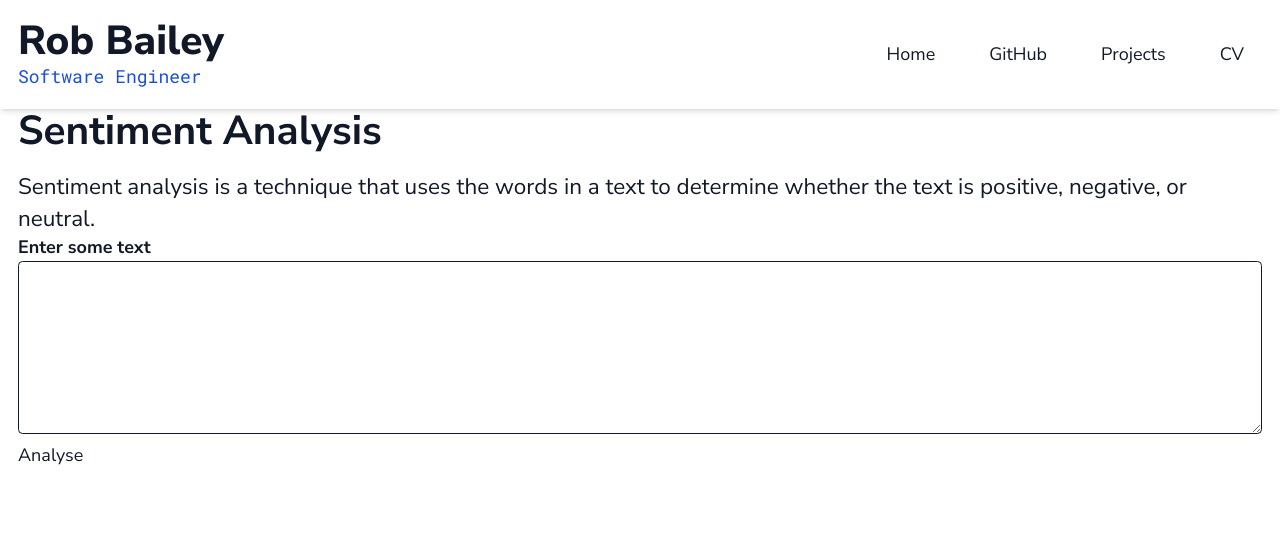
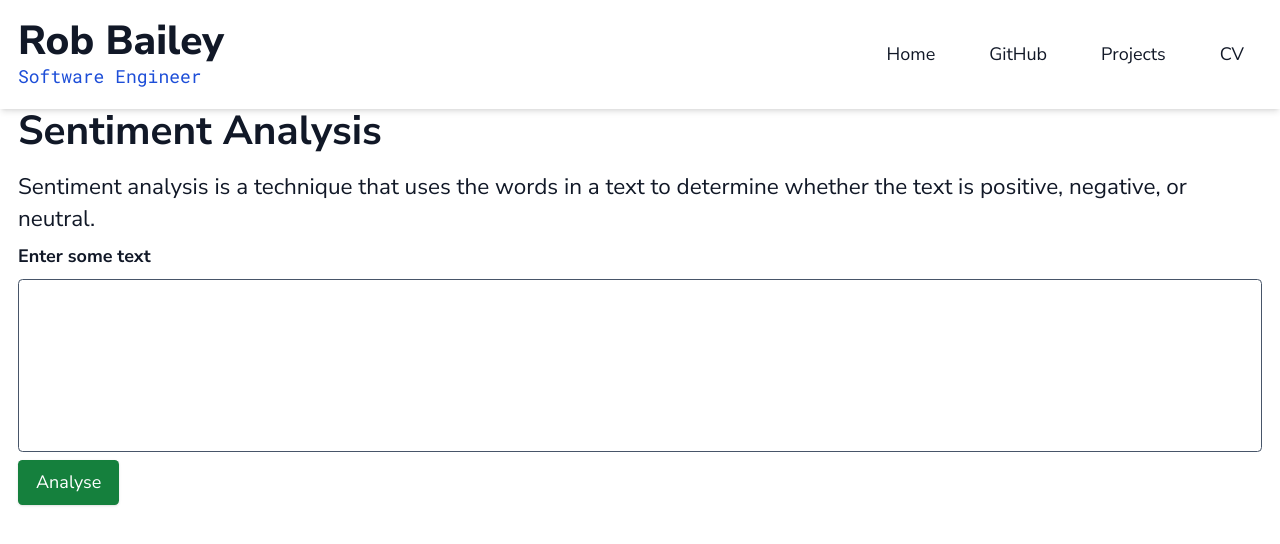
Before and after one commit to robbailey3/website-next, a Next.js app: page /projects/sentiment-analysis in a window 1280 px wide. Shown: the top 544 px of the page. Built offline with nearby package versions, Linux system fonts and the light colour scheme.

Commit message:
Adding new form

```diff
--- a/package.json
+++ b/package.json
@@ -27,13 +27,15 @@
     "class-transformer": "^0.5.1",
     "class-validator": "^0.13.2",
     "clsx": "^1.1.1",
+    "formik": "^2.2.9",
     "framer-motion": "^4.1.17",
     "mongodb": "^4.3.1",
     "next": "11.1.4",
     "normalize.css": "^8.0.1",
     "react": "17.0.2",
     "react-dom": "17.0.2",
-    "rxjs": "^7.5.1"
+    "rxjs": "^7.5.1",
+    "yup": "^0.32.11"
   },
   "devDependencies": {
     "@babel/plugin-proposal-class-properties": "^7.16.0",
--- /dev/null
+++ b/src/features/sentiment-analysis/components/SentimentAnalysisForm/SentimentAnalysisForm.tsx
@@ -0,0 +1,55 @@
+import { Formik, Form, Field, ErrorMessage } from 'formik';
+import * as Yup from 'yup';
+
+export interface SentimentAnalysisFormProps {
+  onSubmit: (value: { text: string }) => void;
+  value: { text: string };
+}
+
+const SentimentAnalysisForm = (props: SentimentAnalysisFormProps) => {
+  const { onSubmit, value } = props;
+
+  const schema = Yup.object().shape({
+    text: Yup.string()
+      .required('Required')
+      .test('Word count', 'Must be 20 words or more', (value) => {
+        if (!value) {
+          return false;
+        }
+        return value.split(' ').length >= 20;
+      }),
+  });
+
+  return (
+    <Formik initialValues={value} onSubmit={onSubmit} validationSchema={schema}>
+      {({ errors, isSubmitting }) => (
+        <Form>
+          <label htmlFor="text" className="block my-2 font-bold">
+            Enter some text
+          </label>
+          <Field
+            name="text"
+            id="text"
+            as="textarea"
+            rows={6}
+            className="p-1 w-full resize-none border border-slate-600 rounded"
+          ></Field>
+          <ErrorMessage
+            name="text"
+            className="text-red-800 italic my-2"
+            component="div"
+          />
+          <button
+            type="submit"
+            disabled={!!errors.text || isSubmitting}
+            className="bg-green-700 rounded shadow text-white px-4 py-2 disabled:cursor-not-allowed disabled:bg-slate-200 disabled:text-slate-500 duration-200"
+          >
+            Analyse
+          </button>
+        </Form>
+      )}
+    </Formik>
+  );
+};
+
+export default SentimentAnalysisForm;
--- a/src/pages/projects/sentiment-analysis.tsx
+++ b/src/pages/projects/sentiment-analysis.tsx
@@ -6,6 +6,7 @@ import { SentimentResponse } from '@/features/sentiment-analysis/models/sentimen
 import axios from 'axios';
 import React, { KeyboardEvent } from 'react';
 import * as Sentry from '@sentry/nextjs';
+import SentimentAnalysisForm from '@/features/sentiment-analysis/components/SentimentAnalysisForm/SentimentAnalysisForm';
 
 const SentimentAnalysisProjectPage = () => {
   const [analysis, setAnalysis] = React.useState<AnalyseResponse | null>(null);
@@ -14,34 +15,33 @@ const SentimentAnalysisProjectPage = () => {
   const [sentiment, setSentiment] = React.useState<SentimentResponse | null>(
     null
   );
-  const [inputValue, setInputValue] = React.useState('');
+  const [value, setValue] = React.useState({ text: '' });
 
   const [analysisActive, setAnalysisActive] = React.useState(false);
 
   const [isLoading, setIsLoading] = React.useState(false);
 
   const handleKeyup = (e: KeyboardEvent<HTMLTextAreaElement>) => {
-    setInputValue(e.currentTarget.value);
+    setValue({ text: e.currentTarget.value });
   };
 
   const getAnalysis = async (): Promise<void> => {
     const result = await axios.post(
       '/api/projects/sentiment-analysis/analyse',
-      {
-        text: inputValue,
-      }
+      value
     );
 
     setAnalysis(result.data);
   };
 
   const getClassification = async (): Promise<void> => {
+    if (value.text.split(' ').length < 20) {
+      return;
+    }
     try {
       const result = await axios.post(
         '/api/projects/sentiment-analysis/classify',
-        {
-          text: inputValue,
-        }
+        value
       );
 
       setClassification(result.data);
@@ -53,9 +53,7 @@ const SentimentAnalysisProjectPage = () => {
   const getSentiment = async (): Promise<void> => {
     const result = await axios.post(
       '/api/projects/sentiment-analysis/sentiment',
-      {
-        text: inputValue,
-      }
+      value
     );
 
     setSentiment(result.data);
@@ -74,6 +72,11 @@ const SentimentAnalysisProjectPage = () => {
     } finally {
       setIsLoading(false);
     }
+  };
+
+  const handleSubmit = (value: { text: string }) => {
+    setValue(value);
+    analyse();
   };
 
   const clear = () => {
@@ -95,6 +98,7 @@ const SentimentAnalysisProjectPage = () => {
           Sentiment analysis is a technique that uses the words in a text to
           determine whether the text is positive, negative, or neutral.
         </p>
+        {isLoading && <div>Loading...</div>}
         {analysisActive ? (
           <SentimentAnalysisResult
             sentiment={sentiment}
@@ -103,22 +107,7 @@ const SentimentAnalysisProjectPage = () => {
             onReset={reset}
           />
         ) : (
-          <div>
-            <div>
-              <label htmlFor="text" className="block font-bold">
-                Enter some text
-              </label>
-              <textarea
-                name="text"
-                id="text"
-                cols={30}
-                rows={5}
-                onKeyUp={handleKeyup}
-                className="border border-gray-900 w-full rounded p-4"
-              ></textarea>
-            </div>
-            <button onClick={analyse}>Analyse</button>
-          </div>
+          <SentimentAnalysisForm value={value} onSubmit={handleSubmit} />
         )}
       </section>
     </Container>
```
Also changed, not shown: 1 other file (tests, documents, lock files or other folders).
